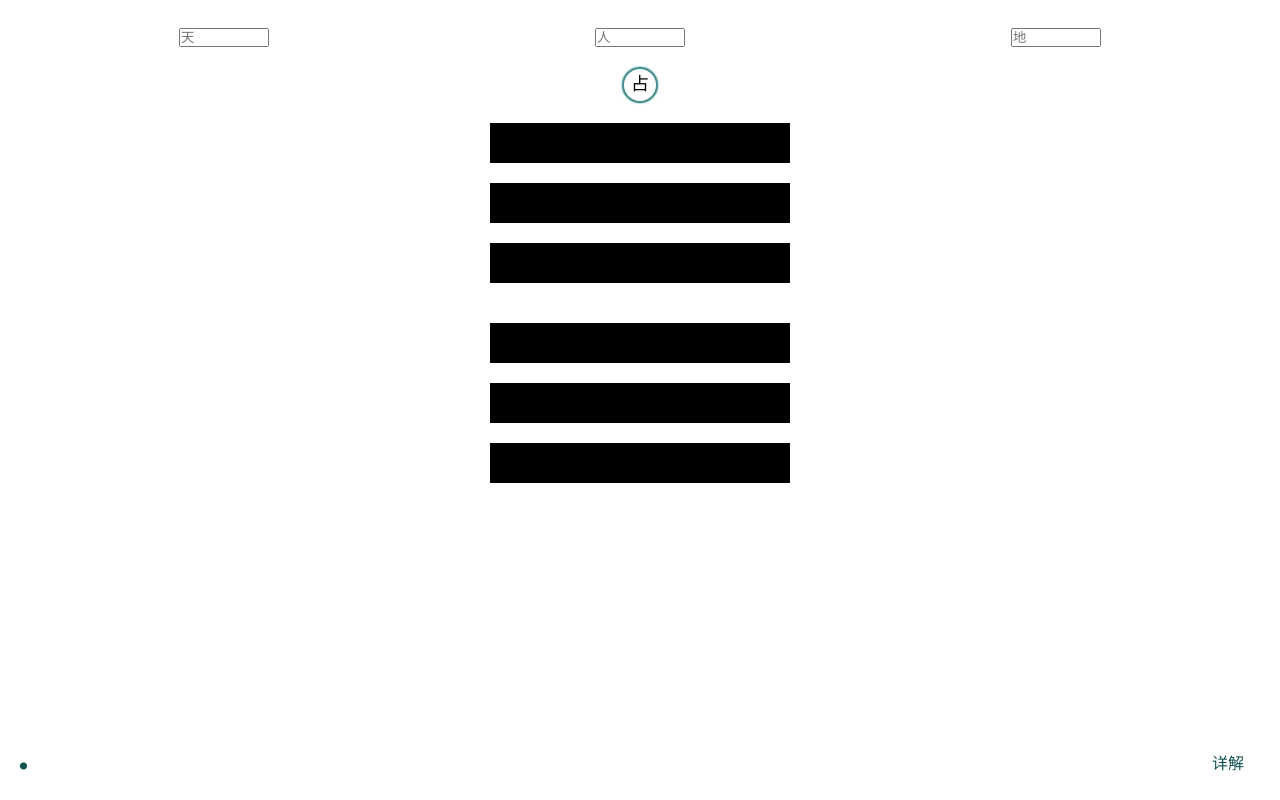
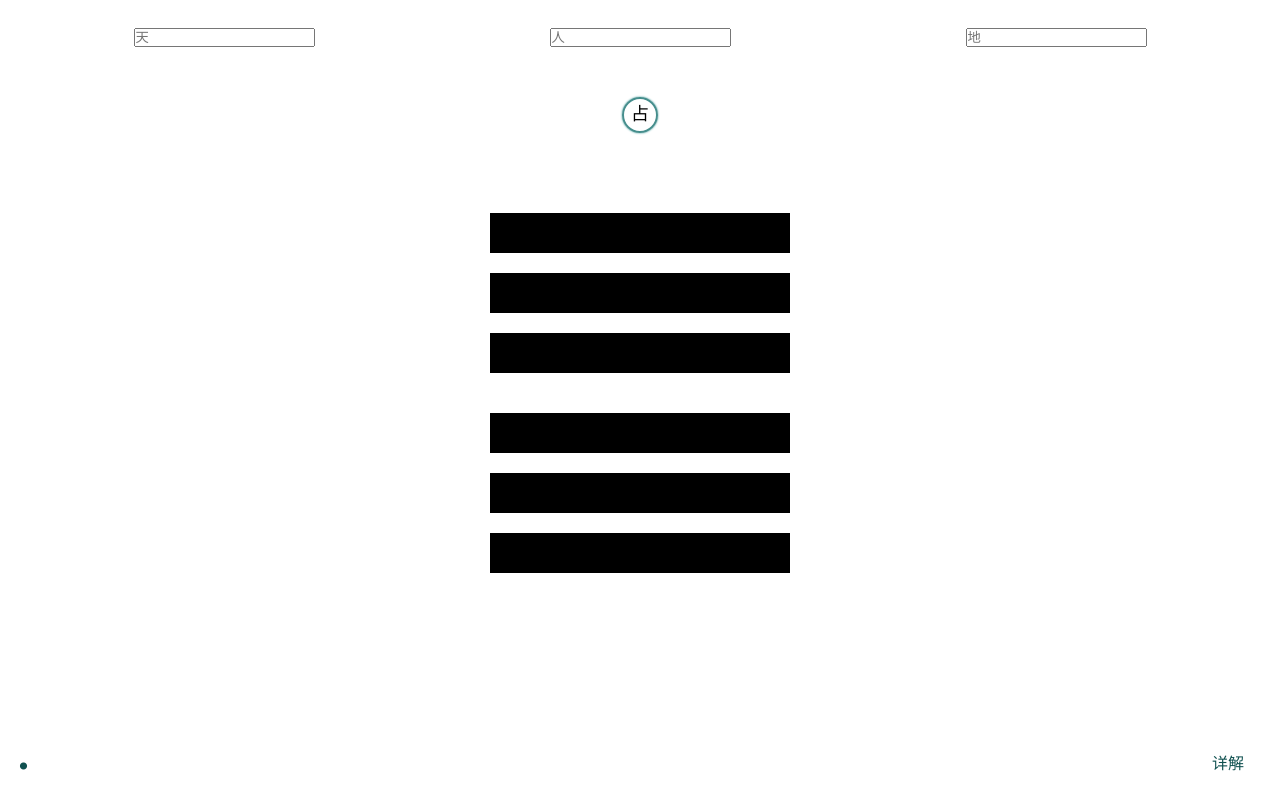
Before and after one commit to Langkeren/iching, a plain HTML site: page index.html in a window 1280 px wide. Drawn offline with Linux system fonts and the light colour scheme.

Commit message:
fix: 排版

```diff
--- a/css/styles.css
+++ b/css/styles.css
@@ -34,6 +34,7 @@ body {
 }
 
 #operation{
+    margin-top: 30px;
     width: 100%;
     display: inline-flex;
     justify-content: center;
@@ -93,6 +94,7 @@ body {
     justify-content: center;
 }
 #gua {
+    margin-top: 60px;
     width: 300px;
     height: 360px;
 }
--- a/index.html
+++ b/index.html
@@ -20,9 +20,9 @@
     </div>
     <div id="operation-area">
         <div id="input-numbers">
-            <input id="num1" type="number" min="100" max="999" placeholder="天"/>
-            <input id="num2" type="number" min="100" max="999" placeholder="人"/>
-            <input id="num3" type="number" min="100" max="999" placeholder="地"/>
+            <input id="num1"  placeholder="天"/>
+            <input id="num2"  placeholder="人"/>
+            <input id="num3"  placeholder="地"/>
         </div>
         <div id="operation" style="padding: 20px;">
             <div class="cycle" onclick="start()">占</div>
```
